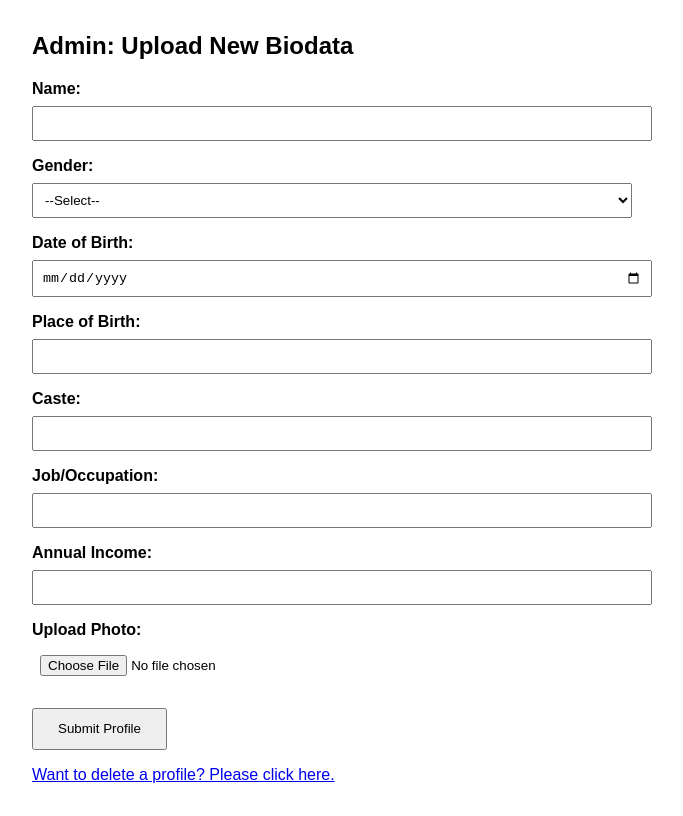
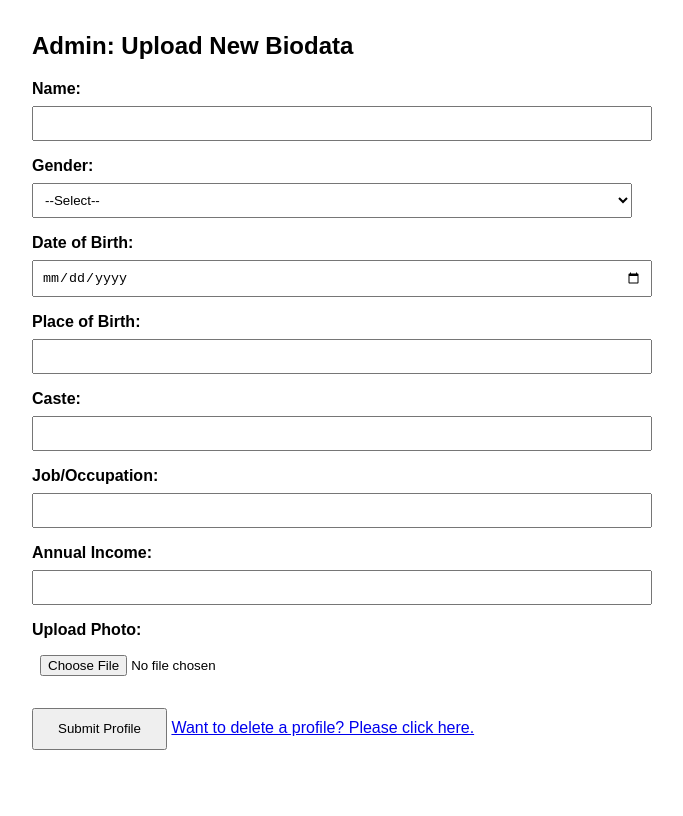
Before and after one commit to vidya735/mahalaxmi-matrimony, a website: page admin-upload.html in a window 1280 px wide. Shown: the whole page, without its empty margins (0-683 px from the left). Drawn offline with Linux system fonts and the light colour scheme.

Commit message:
Add files via upload

```diff
--- a/admin-upload.html
+++ b/admin-upload.html
@@ -67,7 +67,7 @@
     </label>
 
     <button type="submit">Submit Profile</button>
-    <p><a href="admin-delete.html">Want to delete a profile? Please click here.</a></p>
+    <a href="https://mahalaxmi-matrimony.onrender.com/admin-delete.html">Want to delete a profile? Please click here.</a>
   </form>
 
   <p id="status"></p>
```
